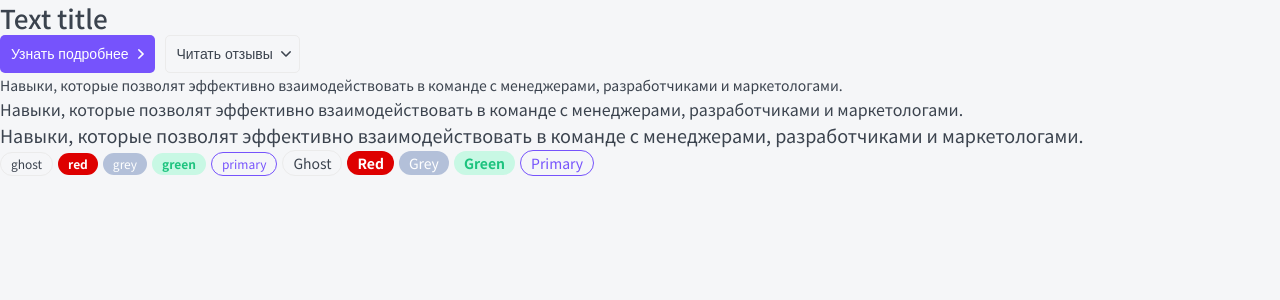
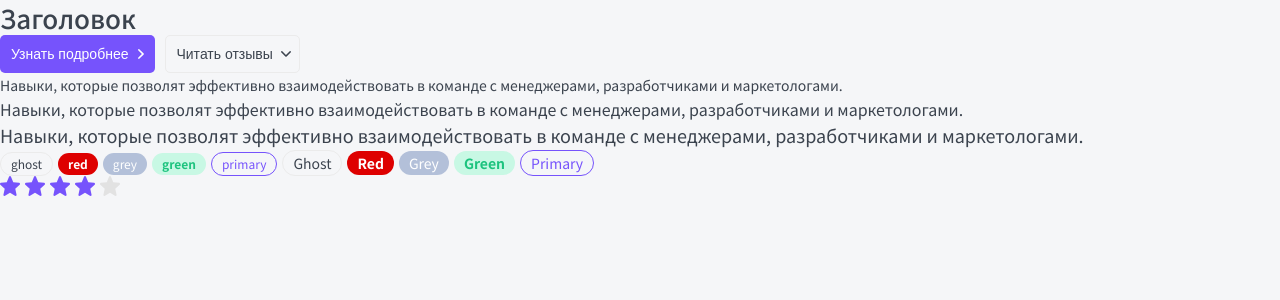
Before and after one commit to In5lux/Next_js_app, a Next.js app: page / in a window 1280 px wide. Shown: the top 300 px of the page. Built offline with nearby package versions, Linux system fonts and the light colour scheme.

Commit message:
<Rating> component add

```diff
--- /dev/null
+++ b/components/Rating/Rating.module.css
@@ -0,0 +1,11 @@
+.filled svg {
+  fill: var(--primary);
+}
+
+.star svg {
+  margin-right: 5px;
+}
+
+.editable {
+  cursor: pointer;
+}
--- /dev/null
+++ b/components/Rating/Rating.tsx
@@ -0,0 +1,64 @@
+import styles from "./Rating.module.css";
+import { RatingProps } from "./Rating.props";
+import cn from "classnames";
+import { useEffect, useState, KeyboardEvent } from "react";
+import StarIcon from "./star.svg";
+
+export const Rating = ({
+  isEditable = false,
+  rating,
+  setRating,
+  ...props
+}: RatingProps): JSX.Element => {
+  const [ratingArray, setRatingArray] = useState<JSX.Element[]>(
+    new Array(5).fill(<></>)
+  );
+
+  useEffect(() => {
+    constructRating(rating);
+  }, [rating]);
+
+  const constructRating = (currentRating: number) => {
+    const updatedArray = ratingArray.map((r: JSX.Element, i: number) => {
+      return (
+        <span
+          className={cn(styles.star, {
+            [styles.filled]: i < currentRating,
+            [styles.editable]: isEditable,
+          })}
+          onMouseEnter={() => changeDisplay(i + 1)}
+          onMouseLeave={() => changeDisplay(rating)}
+          onClick={() => onClick(i + 1)}
+        >
+          <StarIcon
+            tabIndex={isEditable ? 0 : -1}
+            onKeyDown={(e: KeyboardEvent<SVGAElement>) =>
+              isEditable && handleSpace(i + 1, e)
+            }
+          />
+        </span>
+      );
+    });
+    setRatingArray(updatedArray);
+  };
+  const changeDisplay = (i: number) => {
+    if (!isEditable) return;
+    constructRating(i);
+  };
+  const onClick = (i: number) => {
+    if (!isEditable || !setRating) return;
+    setRating(i);
+  };
+  const handleSpace = (i: number, e: KeyboardEvent<SVGAElement>) => {
+    if (e.code != "Space" || !setRating) return;
+    setRating(i);
+  };
+
+  return (
+    <div {...props}>
+      {ratingArray.map((r, i) => (
+        <span key={i}>{r}</span>
+      ))}
+    </div>
+  );
+};
--- a/components/index.ts
+++ b/components/index.ts
@@ -2,3 +2,4 @@
 export * from "./Button/Button";
 export * from "./P/P";
 export * from "./Tag/Tag";
+export * from "./Rating/Rating";
--- a/package.json
+++ b/package.json
@@ -23,6 +23,7 @@
     "@typescript-eslint/parser": "^5.0.0",
     "eslint": "^7.32.0",
     "eslint-config-next": "11.1.2",
+    "eslint-plugin-react-hooks": "^4.2.0",
     "stylelint": "^13.13.1",
     "stylelint-config-standard": "^22.0.0",
     "stylelint-order": "^4.1.0",
--- a/pages/index.tsx
+++ b/pages/index.tsx
@@ -1,10 +1,12 @@
-import React from "react";
-import { Button, Htag, P, Tag } from "../components";
+import React, { useState, useEffect } from "react";
+import { Button, Htag, P, Tag, Rating } from "../components";
 
 export default function Home(): JSX.Element {
+  const [rating, setRating] = useState<number>(4);
+
   return (
     <>
-      <Htag tag="h1">Text title</Htag>
+      <Htag tag="h1">Заголовок</Htag>
       <Button appearance="primary" arrow="right">
         Узнать подробнее
       </Button>
@@ -43,6 +45,7 @@
       <Tag size="medium" color="primary" href="#">
         Primary
       </Tag>
+      <Rating rating={rating} isEditable setRating={setRating} />
     </>
   );
 }
```
Also changed, not shown: components/Rating/Rating.props.ts (added, +11 -0 lines), components/Rating/star.svg (added), 1 other file (tests, documents, lock files or other folders).
